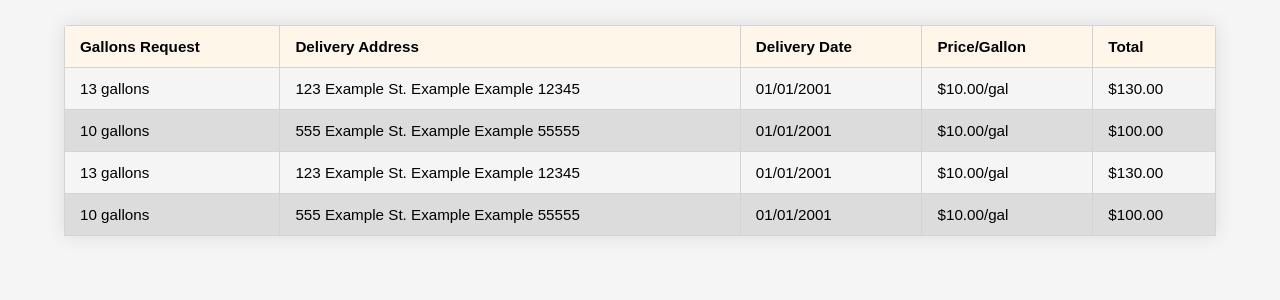
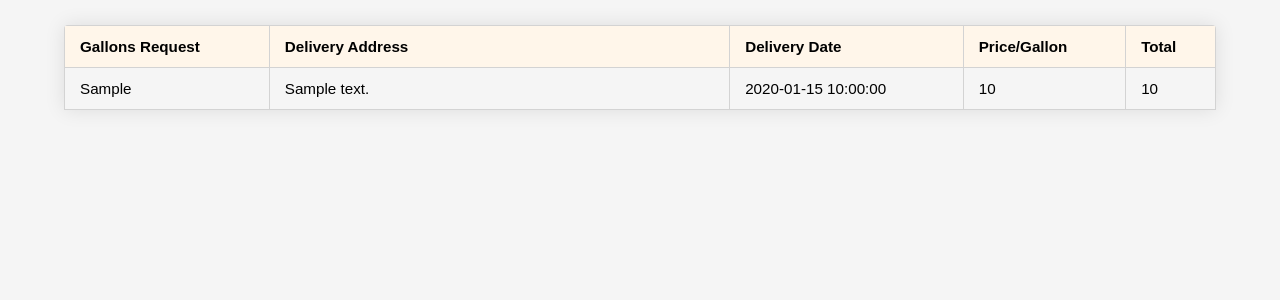
Before and after one commit to NgoBrand/UH-Software-Design-SP24, a Flask app: template templates/FuelHistory.html in a window 1280 px wide. Shown: the part 97-397 px from the top of the page. Run offline with Flask 3, Linux system fonts and the light colour scheme; the template is opened without the code that fills it: most values are stand-ins (such as "Sample title", 1, 10 or a date in 2020).

Commit message:
History Backend
history back end and history get test added.
history html updated

```diff
--- a/templates/FuelHistory.html
+++ b/templates/FuelHistory.html
@@ -33,32 +33,11 @@
         </thead>
         <tbody>
             <tr>
-                <td>13 gallons</td>
-                <td>123 Example St. Example Example 12345</td>
-                <td>01/01/2001</td>
-                <td>$10.00/gal</td>
-                <td>$130.00</td>
-            </tr>
-            <tr>
-                <td>10 gallons</td>
-                <td>555 Example St. Example Example 55555</td>
-                <td>01/01/2001</td>
-                <td>$10.00/gal</td>
-                <td>$100.00</td>
-            </tr>
-            <tr>
-                <td>13 gallons</td>
-                <td>123 Example St. Example Example 12345</td>
-                <td>01/01/2001</td>
-                <td>$10.00/gal</td>
-                <td>$130.00</td>
-            </tr>
-            <tr>
-                <td>10 gallons</td>
-                <td>555 Example St. Example Example 55555</td>
-                <td>01/01/2001</td>
-                <td>$10.00/gal</td>
-                <td>$100.00</td>
+                <td>{{gallonsRequested}}</td>
+                <td>{{deliveryAddress}}</td>
+                <td>{{deliveryDate}}</td>
+                <td>{{pricePerGallon}}</td>
+                <td>{{total}}</td>
             </tr>
         </tbody>
     </table>
```
Also changed, not shown: test_app.py (+7 -0 lines), views.py (+36 -1 lines).
